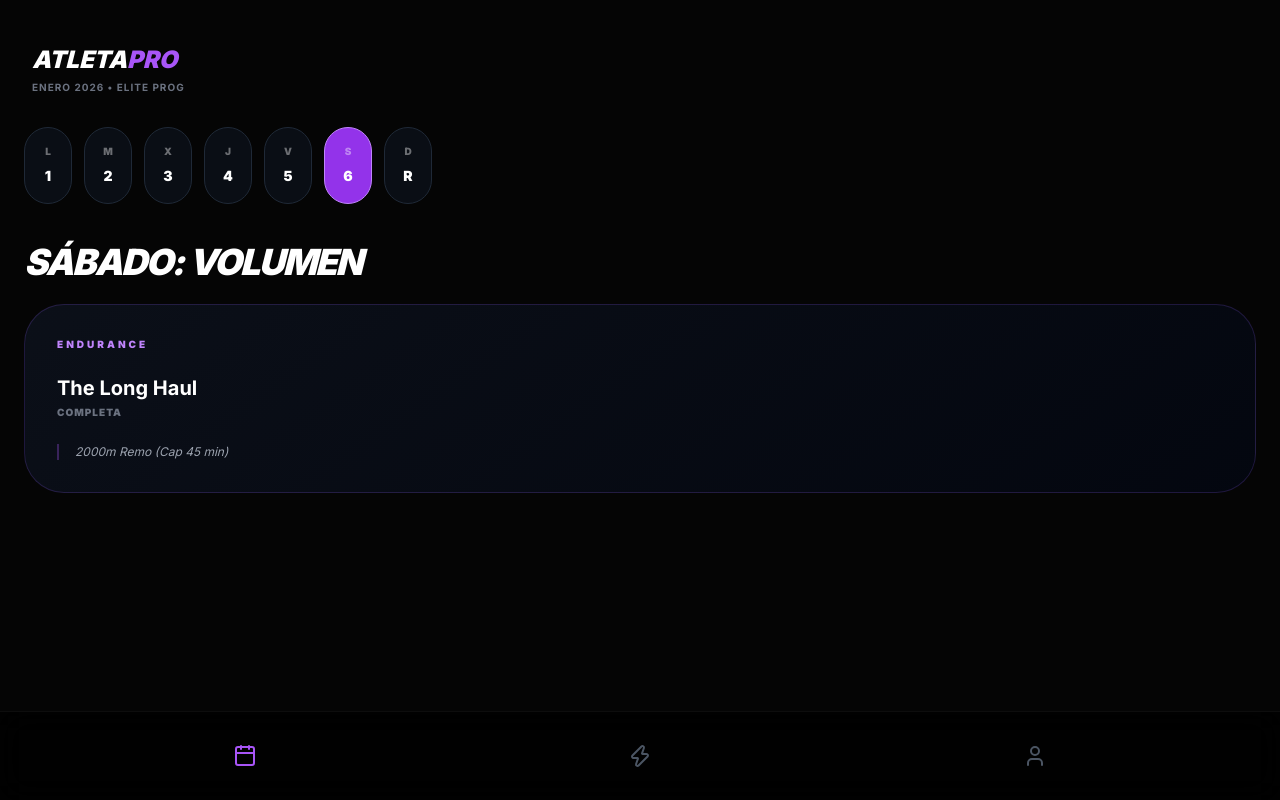
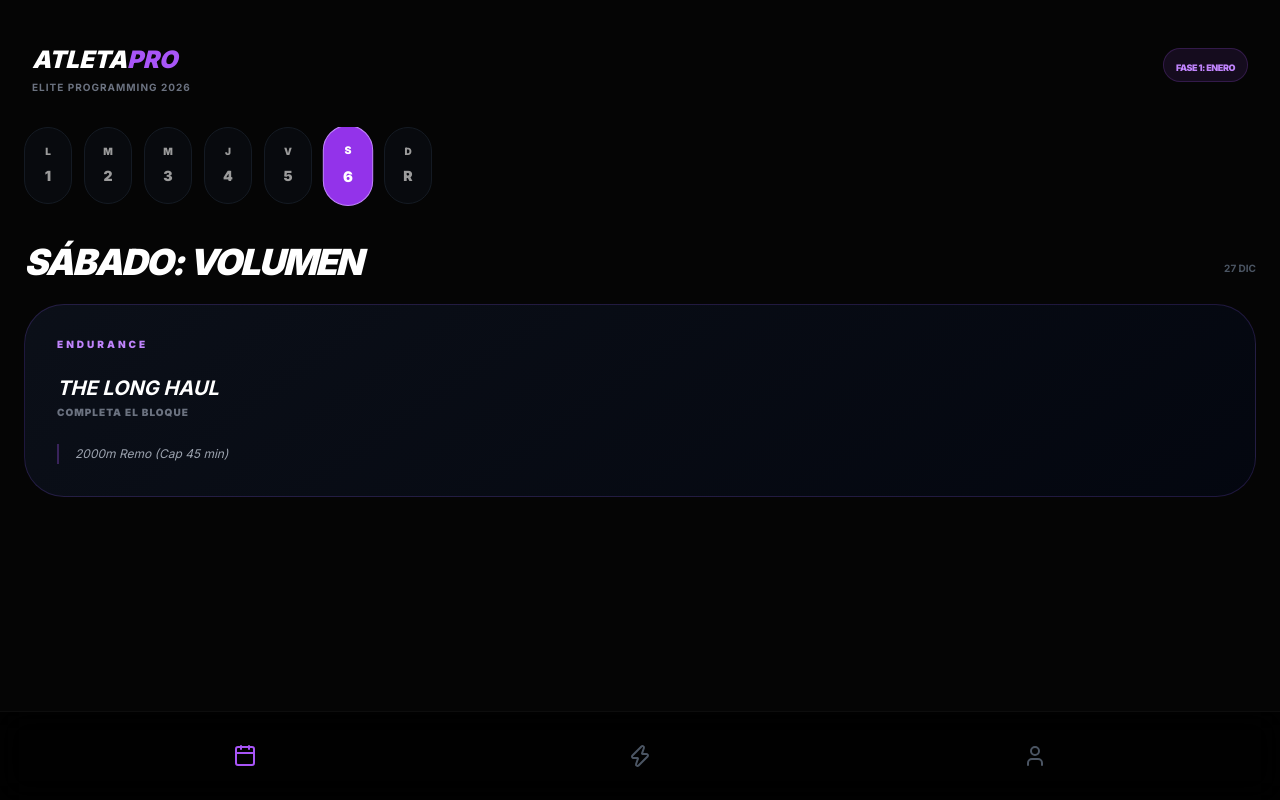
Before and after one commit to Armandojhh/Appatleta, a plain HTML site: page index.html in a window 1280 px wide. Drawn offline with nearby package versions, Linux system fonts and the light colour scheme.

Commit message:
Update index.html

```diff
--- a/index.html
+++ b/index.html
@@ -35,78 +35,108 @@
             backdrop-filter: blur(15px);
             -webkit-backdrop-filter: blur(15px);
         }
+        .animate-in {
+            animation: fadeIn 0.5s ease-out;
+        }
+        @keyframes fadeIn {
+            from { opacity: 0; transform: translateY(10px); }
+            to { opacity: 1; transform: translateY(0); }
+        }
     </style>
 </head>
 <body class="pb-32">
 
     <div id="app">
+        <!-- Loader inicial -->
         <div class="flex items-center justify-center h-screen">
             <div class="animate-spin rounded-full h-8 w-8 border-t-2 border-purple-500"></div>
         </div>
     </div>
 
     <script>
-        // --- DATOS Y LÓGICA ---
-        const baseWeights = { squat: 275, clean: 190, deadlift: 295, press: 135, snatch: 150, frontSquat: 252 };
+        // --- CONFIGURACIÓN DE PESOS ---
+        const baseWeights = {
+            squat: 275,
+            clean: 190,
+            deadlift: 295,
+            press: 135,
+            snatch: 150,
+            frontSquat: 252
+        };
 
+        // Lógica de progresión para Enero 2026
         function getWeight(base, date) {
-            const startDate = new Date(2026, 0, 5);
+            const startDate = new Date(2026, 0, 5); // Lunes 5 de Enero
             const diff = Math.floor((date - startDate) / (1000 * 60 * 60 * 24));
+
+            // Si la fecha es anterior al inicio del programa, usamos el base
             if (diff < 0) return base;
+
             const week = Math.floor(diff / 7);
             const weekInCycle = (week % 4) + 1;
-            if (weekInCycle === 4) return Math.round(base * 0.7);
-            return base + ((weekInCycle - 1) * 10); // +10lbs/semana en Enero
+
+            if (weekInCycle === 4) return Math.round(base * 0.7); // Semana de descarga
+            return base + ((weekInCycle - 1) * 10); // +10lbs por semana en Enero
         }
 
+        // --- RUTINAS COMPLETAS ---
         const routines = {
             1: { name: "Lunes: Fuerza Base", blocks: [{ t: "FUERZA", ex: "Sentadilla Trasera", w: "squat", s: "5x5" }, { t: "METCON", ex: "The Engine", d: "10 DB Thrusters, 20 DU (AMRAP 15)" }] },
             2: { name: "Martes: Halterofilia", blocks: [{ t: "FUERZA", ex: "C&J Complex", w: "clean", s: "5x1" }, { t: "EXTRA", ex: "Press Estricto", w: "press", s: "4x5" }] },
             3: { name: "Miércoles: Tracción", blocks: [{ t: "FUERZA", ex: "Peso Muerto", w: "deadlift", s: "3x5" }, { t: "METCON", ex: "Heavy Breathing", d: "EMOM 16: Thrusters & Row" }] },
             4: { name: "Jueves: Habilidad", blocks: [{ t: "SKILL", ex: "HSPU Estrictos", s: "5xMax" }, { t: "METCON", ex: "Triple Threat", d: "21-15-9 Thrusters & V-Ups" }] },
             5: { name: "Viernes: Snatch", blocks: [{ t: "FUERZA", ex: "Snatch Complex", w: "snatch", s: "5x1" }, { t: "EXTRA", ex: "Front Squat", w: "frontSquat", s: "3x5" }] },
-            6: { name: "Sábado: Volumen", blocks: [{ t: "ENDURANCE", ex: "The Long Haul", d: "2000m Remo (Cap 45 min)" }] }
+            6: { name: "Sábado: Volumen", blocks: [{ t: "ENDURANCE", ex: "The Long Haul", d: "2000m Remo (Cap 45 min)" }] },
+            0: { name: "Domingo: Descanso", blocks: [] }
         };
 
         let activeDate = new Date();
 
         function render() {
             const root = document.getElementById('app');
-            const day = activeDate.getDay();
-            const routine = routines[day] || { name: "Descanso Activo", blocks: [] };
+            const dayNum = activeDate.getDay();
+            const routine = routines[dayNum];
 
             root.innerHTML = `
-                <header class="p-8 pt-12">
-                    <h1 class="text-2xl font-black italic uppercase leading-none">ATLETA<span class="text-purple-500">PRO</span></h1>
-                    <p class="text-[10px] font-bold text-gray-500 uppercase tracking-widest mt-2">ENERO 2026 • ELITE PROG</p>
+                <header class="p-8 pt-12 flex justify-between items-start">
+                    <div>
+                        <h1 class="text-2xl font-black italic uppercase leading-none">ATLETA<span class="text-purple-500">PRO</span></h1>
+                        <p class="text-[10px] font-bold text-gray-500 uppercase tracking-widest mt-2">Elite Programming 2026</p>
+                    </div>
+                    <div class="bg-purple-500/10 border border-purple-500/20 px-3 py-1 rounded-full">
+                        <span class="text-[9px] font-black text-purple-400 uppercase tracking-tighter">Fase 1: Enero</span>
+                    </div>
                 </header>
 
-                <main class="px-6 space-y-8">
+                <main class="px-6 space-y-8 animate-in">
                     <!-- Selector de Días -->
                     <div class="flex gap-3 overflow-x-auto no-scrollbar pb-2">
                         ${[1,2,3,4,5,6,0].map(d => {
-                            const labels = ['D','L','M','X','J','V','S'];
+                            const labels = ['D','L','M','M','J','V','S'];
                             const isActive = activeDate.getDay() === d;
                             return `
-                                <button onclick="setDay(${d})" class="flex-shrink-0 w-12 py-4 rounded-3xl border transition-all ${isActive ? 'bg-purple-600 border-purple-400' : 'bg-gray-900/50 border-gray-800'}">
-                                    <span class="text-[10px] block font-black opacity-40 mb-1">${labels[d]}</span>
+                                <button onclick="setDay(${d})" class="flex-shrink-0 w-12 py-4 rounded-3xl border transition-all duration-300 ${isActive ? 'bg-purple-600 border-purple-400 scale-105' : 'bg-gray-900/50 border-gray-800 opacity-60'}">
+                                    <span class="text-[10px] block font-black mb-1">${labels[d]}</span>
                                     <span class="font-black text-sm">${d === 0 ? 'R' : d}</span>
                                 </button>
                             `;
                         }).join('')}
                     </div>
 
-                    <!-- Rutina -->
+                    <!-- Rutina del Día -->
                     <div class="space-y-6">
-                        <h2 class="text-4xl font-black italic uppercase tracking-tighter leading-none">${routine.name}</h2>
+                        <div class="flex justify-between items-end">
+                            <h2 class="text-4xl font-black italic uppercase tracking-tighter leading-none">${routine.name}</h2>
+                            <p class="text-[10px] font-bold text-gray-600 mb-1 uppercase">${activeDate.toLocaleDateString('es-ES', { day: 'numeric', month: 'short' })}</p>
+                        </div>
 
                         ${routine.blocks.length > 0 ? routine.blocks.map(b => `
                             <div class="workout-card p-8">
                                 <span class="text-[10px] font-black text-purple-400 uppercase tracking-[0.3em] block mb-6">${b.t}</span>
                                 <div class="flex justify-between items-end">
-                                    <div>
-                                        <p class="text-xl font-bold leading-tight">${b.ex}</p>
-                                        <p class="text-[10px] font-black text-gray-500 uppercase mt-1 tracking-widest">${b.s || 'COMPLETA'}</p>
+                                    <div class="max-w-[70%]">
+                                        <p class="text-xl font-bold leading-tight uppercase italic">${b.ex}</p>
+                                        <p class="text-[10px] font-black text-gray-500 uppercase mt-1 tracking-widest">${b.s || 'COMPLETA EL BLOQUE'}</p>
                                     </div>
                                     ${b.w ? `
                                         <div class="text-right">
@@ -115,30 +145,42 @@
                                         </div>
                                     ` : ''}
                                 </div>
-                                ${b.d ? `<p class="mt-6 text-xs text-gray-400 italic border-l-2 border-purple-500/30 pl-4">${b.d}</p>` : ''}
+                                ${b.d ? `<p class="mt-6 text-xs text-gray-400 italic border-l-2 border-purple-500/30 pl-4 leading-relaxed">${b.d}</p>` : ''}
                             </div>
-                        `).join('') : '<div class="py-20 text-center opacity-20 font-black italic uppercase text-3xl">Recovery</div>'}
+                        `).join('') : `
+                            <div class="py-24 text-center">
+                                <i data-lucide="coffee" class="mx-auto mb-4 text-gray-800 w-12 h-12"></i>
+                                <p class="opacity-20 font-black italic uppercase text-3xl tracking-widest">Recovery Day</p>
+                                <p class="text-[10px] text-gray-600 uppercase font-bold mt-2 tracking-widest">Cuerpo y Mente al 100%</p>
+                            </div>
+                        `}
                     </div>
                 </main>
 
-                <nav class="fixed bottom-0 left-0 right-0 nav-blur border-t border-white/5 py-8 px-12 flex justify-around">
-                    <i data-lucide="calendar" class="text-purple-500"></i>
-                    <i data-lucide="zap" class="text-gray-600"></i>
-                    <i data-lucide="user" class="text-gray-600"></i>
+                <!-- Barra de Navegación -->
+                <nav class="fixed bottom-0 left-0 right-0 nav-blur border-t border-white/5 py-8 px-12 flex justify-around items-center z-50">
+                    <button class="transition-transform active:scale-90"><i data-lucide="calendar" class="text-purple-500 w-6 h-6"></i></button>
+                    <button class="transition-transform active:scale-90"><i data-lucide="zap" class="text-gray-600 w-6 h-6"></i></button>
+                    <button class="transition-transform active:scale-90"><i data-lucide="user" class="text-gray-600 w-6 h-6"></i></button>
                 </nav>
             `;
+            // Reiniciar los iconos de Lucide
             lucide.createIcons();
         }
 
+        // Función para cambiar de día manualmente
         function setDay(d) {
             const now = new Date();
-            const diff = d - now.getDay();
+            const currentDay = now.getDay();
+            let diff = d - currentDay;
+
             const newDate = new Date();
             newDate.setDate(now.getDate() + diff);
             activeDate = newDate;
             render();
         }
 
+        // Iniciar la app al cargar la ventana
         window.onload = render;
     </script>
 </body>
```
